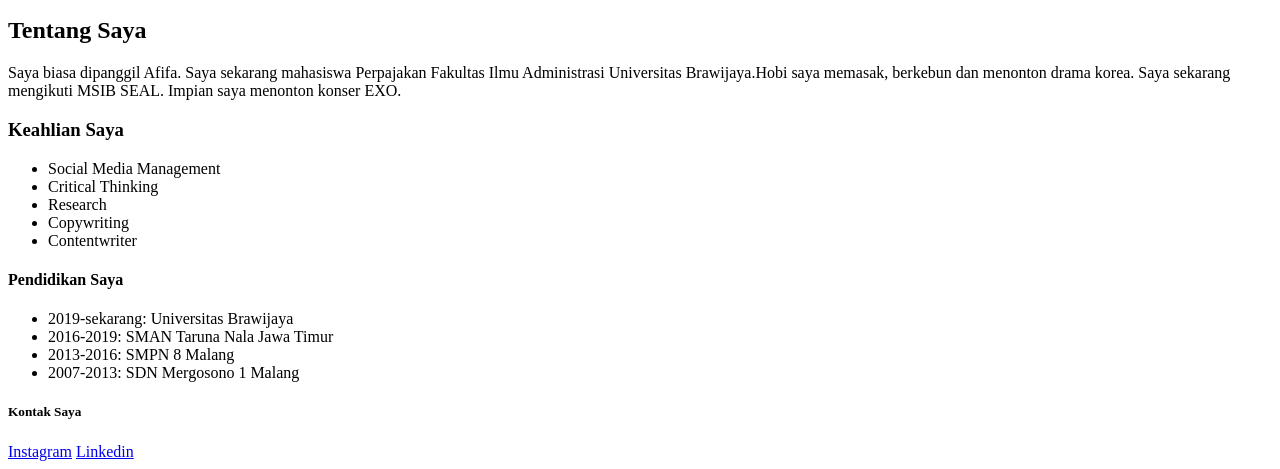
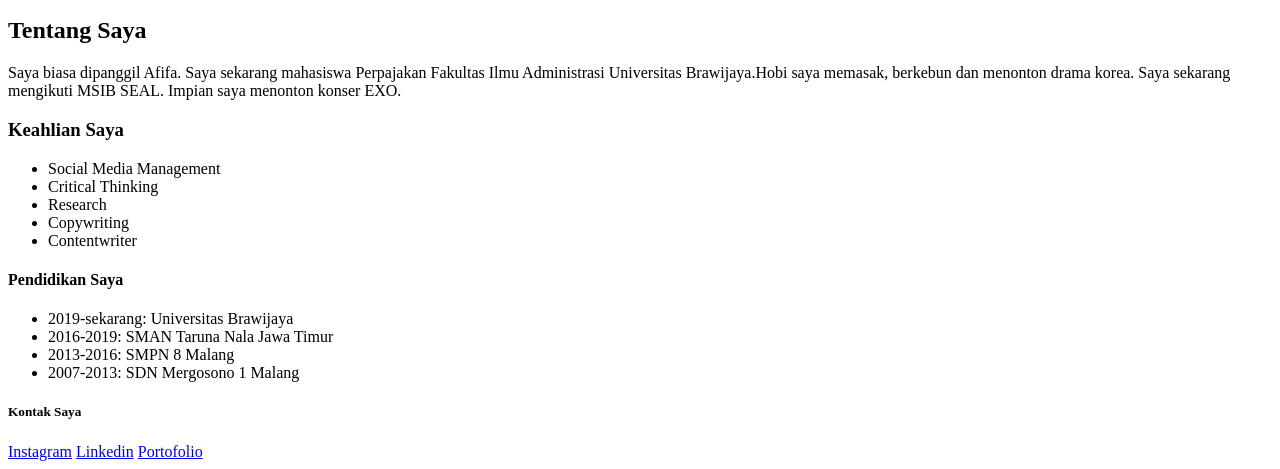
Before and after one commit to heheafifa/heheafifa.github.io, a plain HTML site: page biodataa.html in a window 1280 px wide. Shown: the part 369-838 px from the top of the page. Drawn offline with Linux system fonts and the light colour scheme.

Commit message:
add biodataa.html

```diff
--- a/biodataa.html
+++ b/biodataa.html
@@ -24,5 +24,6 @@
 <h5>Kontak Saya</h5>
 <a href="https://www.instagram.com/heheafifa/">Instagram</a>
 <a href="https://www.linkedin.com/in/nur-afifa-sa-adah-1611771b4/">Linkedin</a>
+<a href="https://github.com/heheafifa/web-basic-seall/commit/58ab00a4b6d6f4443426b0dbebe03963b170cd12">Portofolio</a>
     </body>
 </html>
```
